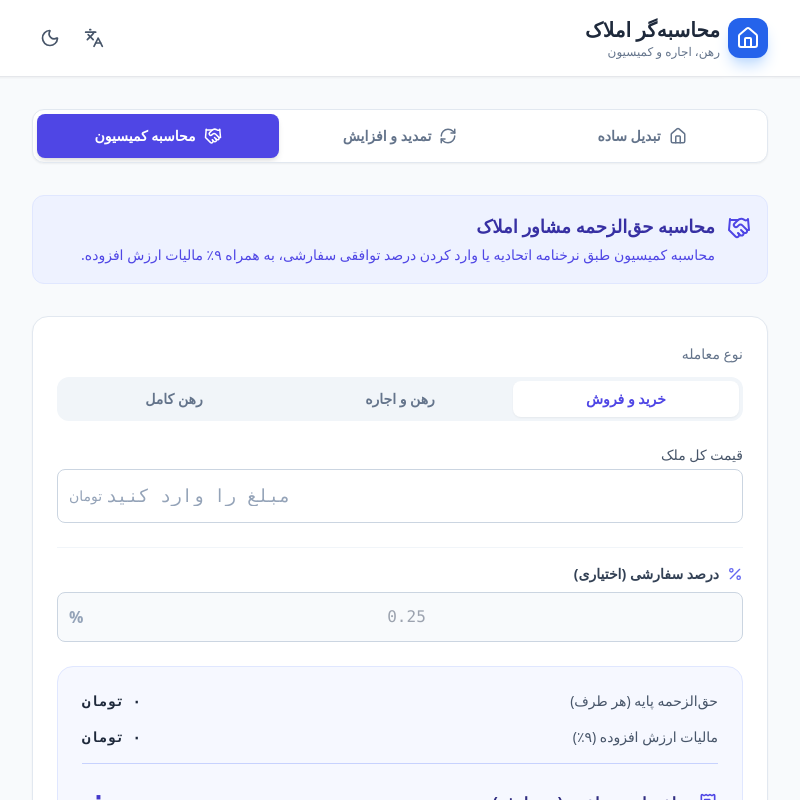
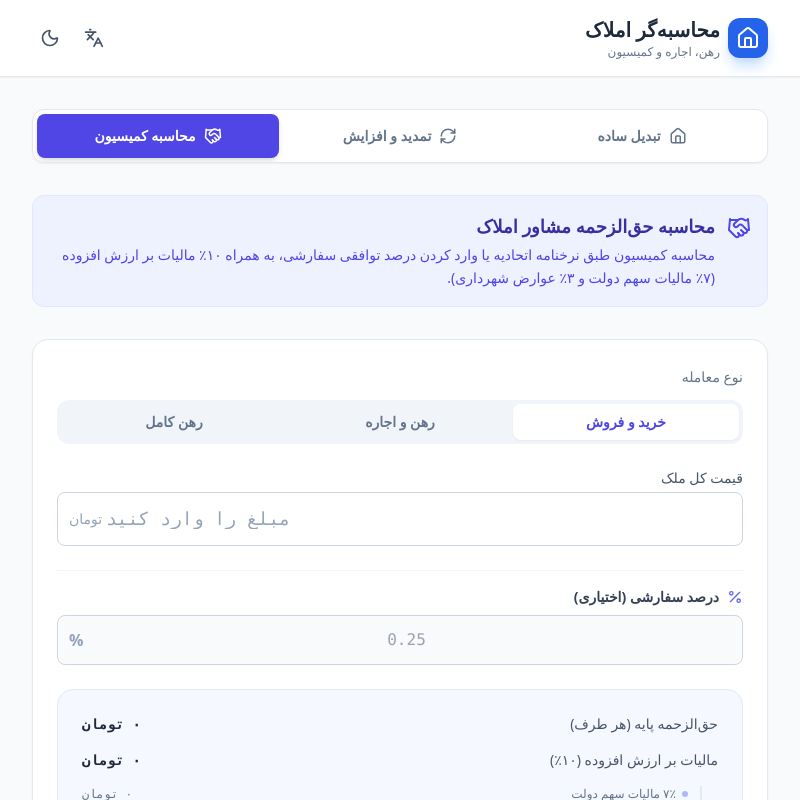
Before and after one commit to sabervnk/melksanj, a React (Vite) app: page / in a window 1280 px wide. Both pictures are taken after a click on the button "محاسبه کمیسیون". Shown: the top 800 px of the page, without its empty margins (240-1040 px from the left). Built offline with nearby package versions, Linux system fonts and the light colour scheme; a small style sheet from the web is missing.

Commit message:
feat: update VAT to 10% for commission calculation
Updated the commission tax rate from 9% to 10% (consisting of 7% tax and 3% municipal duties) in compliance with current tax regulations. Added a breakdown display for the tax components.

```diff
--- a/components/CommissionCalculator.tsx
+++ b/components/CommissionCalculator.tsx
@@ -19,11 +19,13 @@ const CommissionCalculator: React.FC = () => {
   // Results
   const [baseComm, setBaseComm] = useState<number>(0);
   const [tax, setTax] = useState<number>(0);
+  const [taxPortion, setTaxPortion] = useState<number>(0);
+  const [dutyPortion, setDutyPortion] = useState<number>(0);
   const [total, setTotal] = useState<number>(0);
 
   useEffect(() => {
     let base = 0;
-    const TAX_RATE = 0.09;
+    const TAX_RATE = 0.10; // Updated to 10% per revised tax laws (7% tax + 3% duties)
     const isManual = typeof customPct === 'number' && customPct > 0;
     const manualFactor = isManual ? (customPct as number) / 100 : 0;
 
@@ -44,8 +46,13 @@ const CommissionCalculator: React.FC = () => {
     }
 
     const calculatedTax = base * TAX_RATE;
+    const calculatedTaxPortion = base * 0.07;
+    const calculatedDutyPortion = base * 0.03;
+
     setBaseComm(base);
     setTax(calculatedTax);
+    setTaxPortion(calculatedTaxPortion);
+    setDutyPortion(calculatedDutyPortion);
     setTotal(base + calculatedTax);
   }, [type, price, rahn, rent, customPct]);
 
@@ -148,6 +155,28 @@ const CommissionCalculator: React.FC = () => {
                 {formatCurrency(Math.round(tax), lang)} {t.currency}
               </span>
            </div>
+           {/* Tax Breakdown */}
+           <div className={`space-y-1.5 mt-1 border-indigo-100 dark:border-indigo-900/45 ${lang === 'fa' ? 'mr-4 pr-3 border-r-2' : 'ml-4 pl-3 border-l-2'}`}>
+             <div className="flex justify-between items-center text-slate-500 dark:text-slate-400 text-xs">
+                <span className="flex items-center gap-1.5 animate-fade-in">
+                  <span className="w-1.5 h-1.5 rounded-full bg-indigo-400/60" />
+                  {t.taxPortion}
+                </span>
+                <span className="font-mono">
+                  {formatCurrency(Math.round(taxPortion), lang)} {t.currency}
+                </span>
+             </div>
+             <div className="flex justify-between items-center text-slate-500 dark:text-slate-400 text-xs text-start">
+                <span className="flex items-center gap-1.5 animate-fade-in">
+                  <span className="w-1.5 h-1.5 rounded-full bg-indigo-400/60" />
+                  {t.dutyPortion}
+                </span>
+                <span className="font-mono">
+                  {formatCurrency(Math.round(dutyPortion), lang)} {t.currency}
+                </span>
+             </div>
+           </div>
+
            <div className="pt-4 border-t border-indigo-200 dark:border-indigo-800 flex justify-between items-center">
               <div className="flex items-center gap-2">
                 <ReceiptText className="w-5 h-5 text-indigo-600 dark:text-indigo-400" />
--- a/utils/translations.ts
+++ b/utils/translations.ts
@@ -35,7 +35,7 @@ export const translations = {
     diffMortgage: 'تفاوت رهن',
     diffRent: 'تفاوت اجاره',
     commissionTitle: 'محاسبه حق‌الزحمه مشاور املاک',
-    commissionDesc: 'محاسبه کمیسیون طبق نرخنامه اتحادیه یا وارد کردن درصد توافقی سفارشی، به همراه ۹٪ مالیات ارزش افزوده.',
+    commissionDesc: 'محاسبه کمیسیون طبق نرخنامه اتحادیه یا وارد کردن درصد توافقی سفارشی، به همراه ۱۰٪ مالیات بر ارزش افزوده (۷٪ مالیات سهم دولت و ۳٪ عوارض شهرداری).',
     transactionType: 'نوع معامله',
     typeSale: 'خرید و فروش',
     typeRent: 'رهن و اجاره',
@@ -44,7 +44,9 @@ export const translations = {
     customPercent: 'درصد سفارشی (اختیاری)',
     customPercentDesc: 'در صورت وارد کردن درصد، نرخ مصوب اتحادیه نادیده گرفته می‌شود.',
     commissionBase: 'حق‌الزحمه پایه (هر طرف)',
-    commissionTax: 'مالیات ارزش افزوده (۹٪)',
+    commissionTax: 'مالیات بر ارزش افزوده (۱۰٪)',
+    taxPortion: '۷٪ مالیات سهم دولت',
+    dutyPortion: '۳٪ عوارض شهرداری',
     commissionTotal: 'مبلغ نهایی پرداختی (هر طرف)',
     footerBase: 'مبنای محاسبه: هر ۱ میلیون تومان رهن معادل ۳۰ هزار تومان اجاره (۳٪).',
     footerDisclaimer: 'این محاسبات بر اساس نرخنامه عمومی است. مبالغ نهایی ممکن است در برخی شهرها یا با توافق متفاوت باشد.',
@@ -84,7 +86,7 @@ export const translations = {
     diffMortgage: 'Mortgage Diff',
     diffRent: 'Rent Diff',
     commissionTitle: 'Agent Commission Calculator',
-    commissionDesc: 'Calculated based on union rates or custom agreed percentage + 9% VAT.',
+    commissionDesc: 'Calculated based on union rates or custom agreed percentage + 10% VAT (7% Tax and 3% Municipal Duties).',
     transactionType: 'Transaction Type',
     typeSale: 'Sale/Purchase',
     typeRent: 'Mortgage & Rent',
@@ -93,7 +95,9 @@ export const translations = {
     customPercent: 'Custom Percent (Optional)',
     customPercentDesc: 'Entering a percentage overrides the official union rate.',
     commissionBase: 'Base Commission (Per Party)',
-    commissionTax: 'VAT (9%)',
+    commissionTax: 'VAT (10%)',
+    taxPortion: '7% Government Tax',
+    dutyPortion: '3% Municipal Duties',
     commissionTotal: 'Total to Pay (Per Party)',
     footerBase: 'Basis: 1 Million Mortgage = 30,000 Rent (3%).',
     footerDisclaimer: 'Calculations follow general union guidelines. Final amounts may vary by city or agreement.',
```
